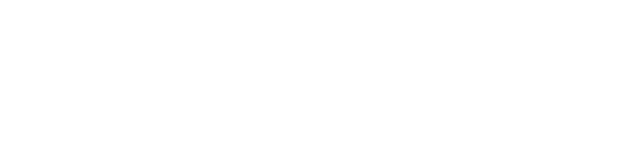
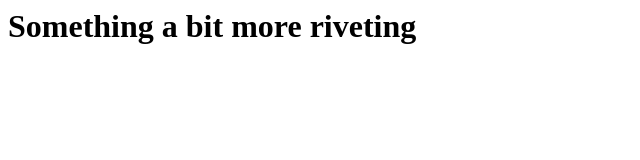
Before and after one commit to johnpwrs/beginner_help, a plain HTML site: page index.html in a window 1280 px wide. Shown: the whole page, without its empty margins (0-640 px from the left). Drawn offline with Linux system fonts and the light colour scheme.

Commit message:
add a more interesting example

```diff
--- a/index.html
+++ b/index.html
@@ -2,7 +2,16 @@
 
   <body>
     <script>
+      const adjectives = ['interesting', 'fun', 'compelling', 'captivating', 'riveting']
       console.log('You can write code here and run it in your browser');
+      document.body.innerHTML = `<h1>Something a bit more ${adjectives[0]}</h1>`;
+
+      let counter = 0;
+      setInterval(() => {
+        const index = counter % adjectives.length;
+        document.body.innerHTML = `<h1>Something a bit more ${adjectives[index]}</h1>`;
+        counter++;
+      }, 1000)
     </script>
   </body>
 
```
